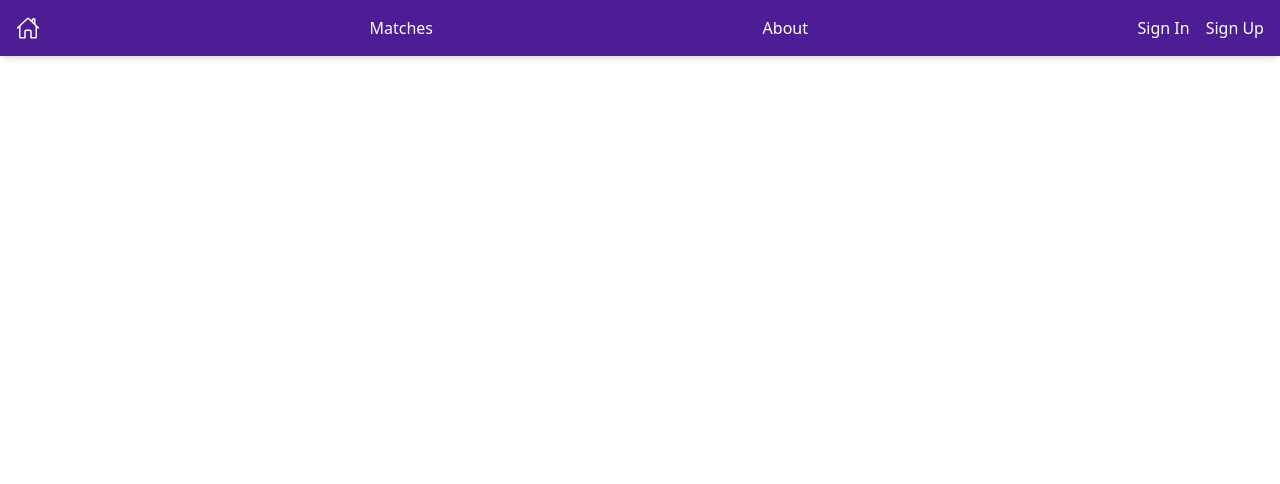
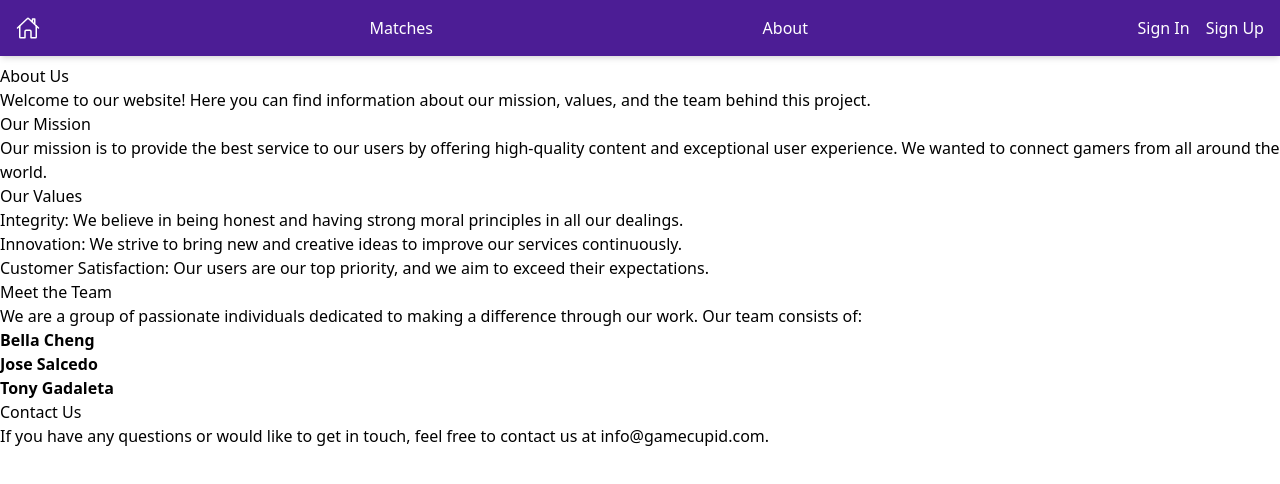
Before and after one commit to BellaCheng28/game-cupid-front-end, a React (Vite) app: page /about in a window 1280 px wide. Shown: the top 484 px of the page. Built offline with nearby package versions, Linux system fonts and the light colour scheme.

Commit message:
add About component and route

```diff
--- a/src/App.jsx
+++ b/src/App.jsx
@@ -14,6 +14,7 @@ import { BsPass } from "react-icons/bs";
 import  ViewOtherProfile from "./Components/Match/ViewOtherProfile";
 import MatchList from "./Components/Match/MatchList"
 import { ProfileById } from "./services/profileService";
+import About from "./components/Home/About";
 
 
 export const AuthedUserContext = createContext(null);
@@ -84,6 +85,7 @@ console.log("profile",profile);
           <Route path="/top-game" element={<TopGmaes />} />
           <Route path="/platform" element={<PlatformList />} />
           <Route path="/profile/edit" element={<ProfileHeader />} />
+          <Route path="/about" element={<About />} />
           <Route path="/" element={<MyProfile />} />
           <Route path="/matches" element={<MatchList />} />
           <Route path="/match/otherprofileId" element={<ViewOtherProfile />} />
--- /dev/null
+++ b/src/components/Home/About.jsx
@@ -0,0 +1,33 @@
+import React from 'react'
+
+const About = () => {
+return (
+    <div>
+        <h1>About Us</h1>
+        <p>Welcome to our website! Here you can find information about our mission, values, and the team behind this project.</p>
+
+        <h2>Our Mission</h2>
+        <p>Our mission is to provide the best service to our users by offering high-quality content and exceptional user experience. We wanted to connect gamers from all around the world.</p>
+
+        <h2>Our Values</h2>
+        <ul>
+            <li>Integrity: We believe in being honest and having strong moral principles in all our dealings.</li>
+            <li>Innovation: We strive to bring new and creative ideas to improve our services continuously.</li>
+            <li>Customer Satisfaction: Our users are our top priority, and we aim to exceed their expectations.</li>
+        </ul>
+
+        <h2>Meet the Team</h2>
+        <p>We are a group of passionate individuals dedicated to making a difference through our work. Our team consists of:</p>
+        <ul>
+            <li><strong>Bella Cheng</strong></li>
+            <li><strong>Jose Salcedo</strong> </li>
+            <li><strong>Tony Gadaleta</strong></li>
+        </ul>
+
+        <h2>Contact Us</h2>
+        <p>If you have any questions or would like to get in touch, feel free to contact us at <a href="mailto:info@gamecupid.com">info@gamecupid.com</a>.</p>
+    </div>
+)
+}
+
+export default About
```
